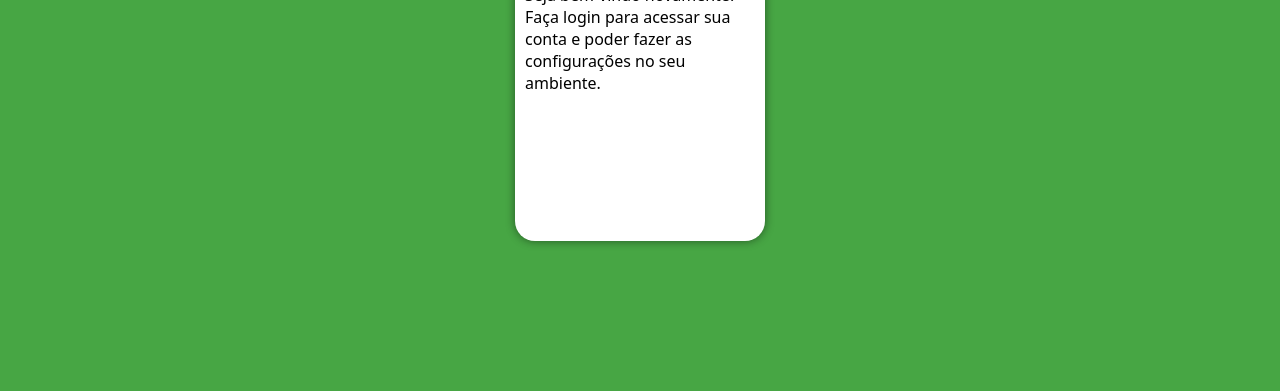
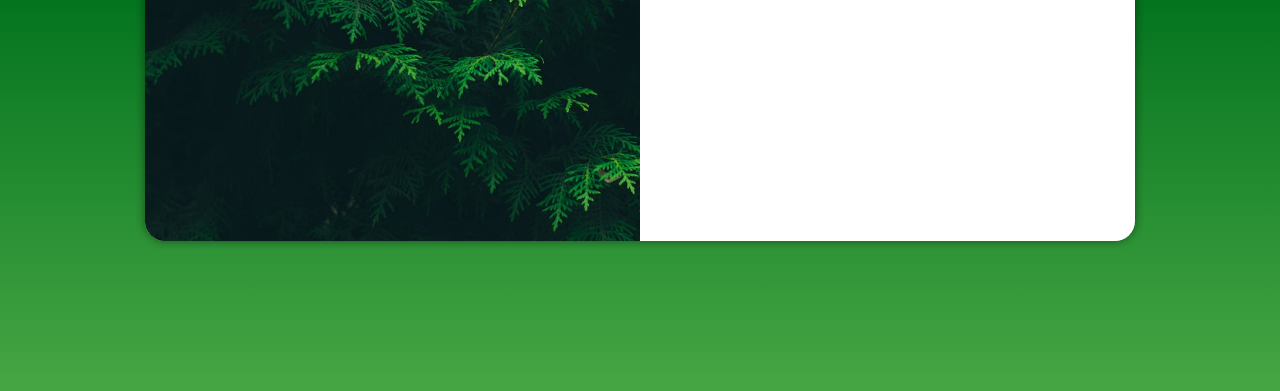
Before and after one commit to ricardoliveiraa/projeto-login, a plain HTML site: page index.html in a window 1280 px wide. Shown: the part 409-800 px from the top of the page. Drawn offline with Linux system fonts and the light colour scheme.

Commit message:
media query para outras telas

```diff
--- /dev/null
+++ b/estilos/mq.css
@@ -0,0 +1,51 @@
+@charset "UTF-8";
+
+:root {
+    --cor1: #47A644;
+    --cor2: #02731E;
+    --cor3: #025920;
+    --cor4: #01401C;
+}
+
+@media screen and (min-width: 768px) and (max-width: 992px) {
+    body {
+        background-image: linear-gradient(to top, var(--cor1), var(--cor2), var(--cor3));
+    }
+
+    section#login {
+        width: 80vw;
+    }
+
+    section#login > div#imagem {
+        float: left;
+        width: 30%;
+        height: 100%;
+    }
+
+    section#login > div#form {
+        float: right;
+        width: 70%;
+        height: 100%;
+    }
+}
+
+@media screen and (min-width: 992px) {
+    body {
+        background-image: linear-gradient(to top, var(--cor1), var(--cor2), var(--cor3));
+    }
+
+    section#login {
+        width: 990px;
+    }
+
+    section#login > div#imagem {
+        float: left;
+        width: 50%;
+        height: 100%;
+    }
+
+    section#login > div#form {
+        float: right;
+        width: 50%;
+    }
+}
--- a/estilos/style.css
+++ b/estilos/style.css
@@ -17,7 +17,7 @@
 }
 
 body, html {
-    background-color: var(--cor1);
+    background-color: var(--cor2);
     height: 100vh;
     width: 100vw;
 }
@@ -41,6 +41,8 @@ section#login {
     border-radius: 20px;
     box-shadow: 0px 0px 10px rgba(0, 0, 0, 0.473);
 
+    transition: width 0.3s, height 0.3s;
+    transition-timing-function: ease;
 }
 
 section#login > div#imagem {
--- a/index.html
+++ b/index.html
@@ -5,6 +5,7 @@
     <meta name="viewport" content="width=device-width, initial-scale=1.0">
     <title>Login</title>
     <link rel="stylesheet" href="estilos/style.css">
+    <link rel="stylesheet" href="estilos/mq.css">
 </head>
 <body>
     <main>
```
